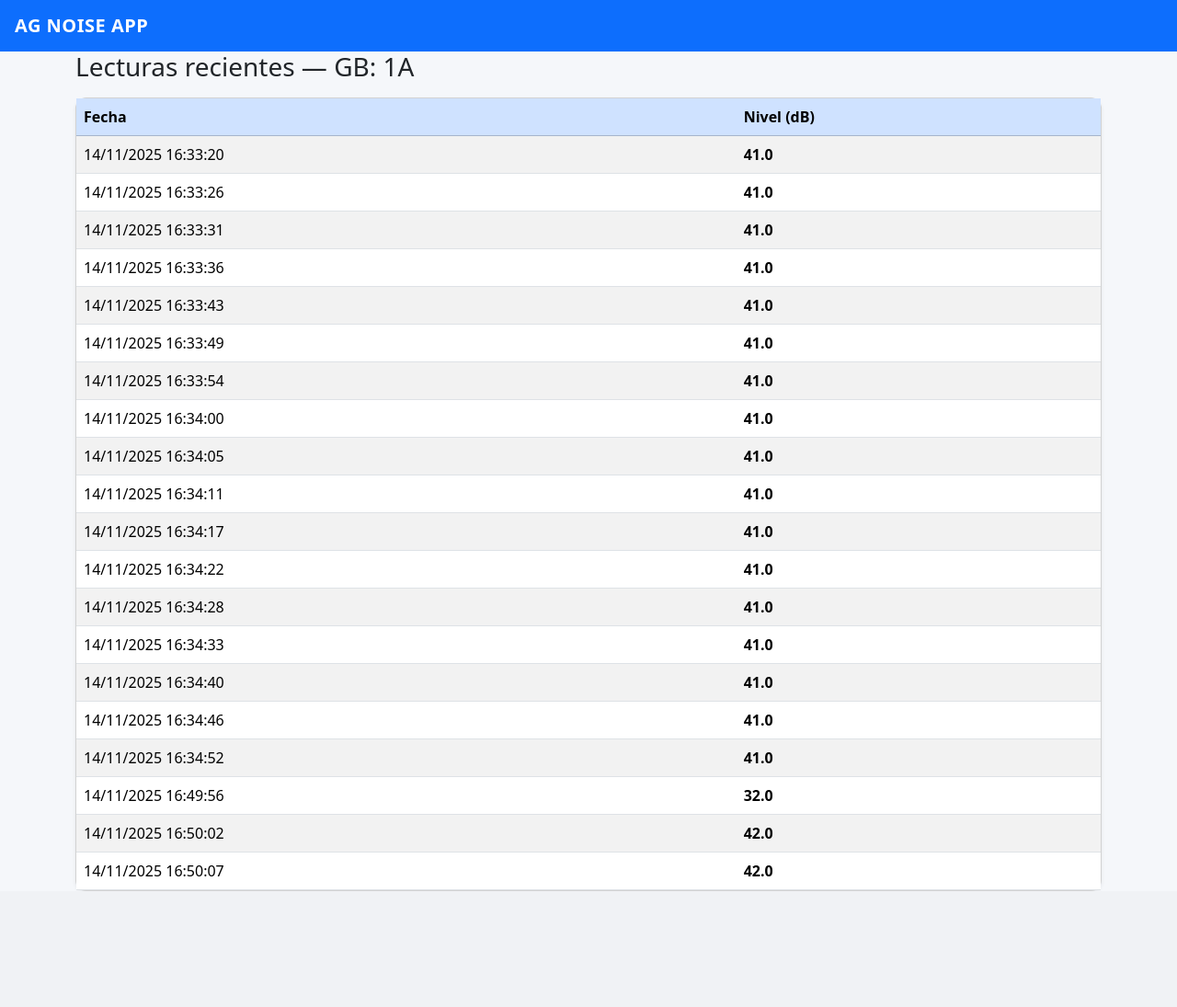
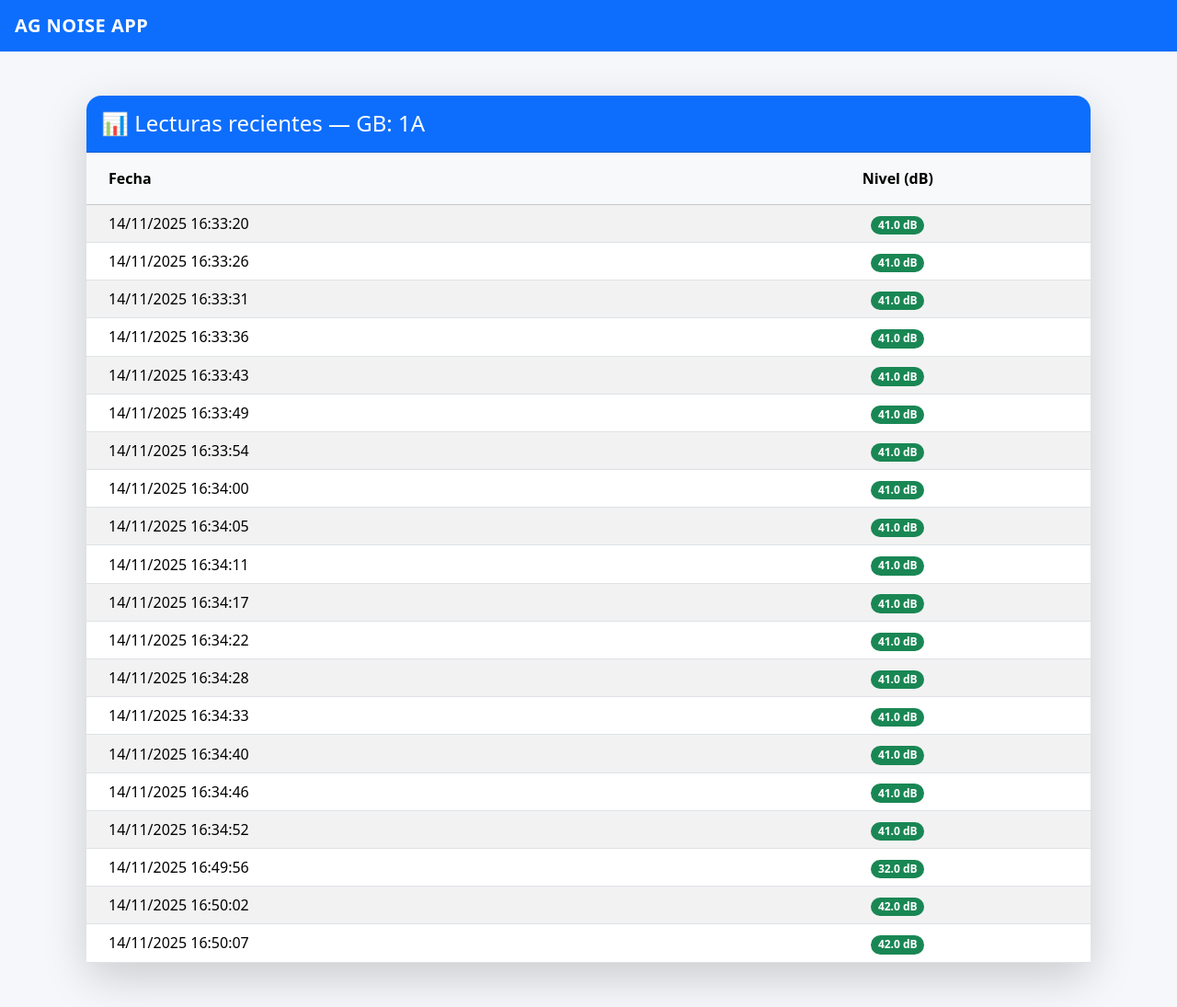
Before and after one commit to Manuchei/ruido_project, a Django app: template ruido_app/templates/index.html in a window 1280 px wide. Shown: the whole page at 92% size. Before the commit the page ends 969 px from the top, so only its background shows below. Run offline with Django 5.2, Linux system fonts and the light colour scheme; the template is opened without the code that fills it: values that come from a table or form of the project are taken from there, others are empty; data comes from the database, SQL or seed files in the repository; both versions use the stored data as it was after the commit.

Commit message:
Mejoras de diseño

```diff
--- a/ruido_app/templates/index.html
+++ b/ruido_app/templates/index.html
@@ -1,34 +1,57 @@
 {% extends "base.html" %}
-{% block title %}Lecturas{% endblock %}
 
 {% block content %}
-<h3 class="mb-3">
-    Lecturas recientes
-    {% if dispositivo %}
-        — {{ dispositivo.nombre }}
-    {% endif %}
-</h3>
 
-<div class="card shadow-sm">
-    <table class="table table-striped mb-0">
-        <thead class="table-primary">
+<div class="container mt-5 mb-5">
+    <div class="card shadow-lg rounded-4 border-0">
+
+        <div class="card-header bg-primary text-white py-3 rounded-top-4">
+            <h4 class="mb-0">
+                📊 Lecturas recientes — {{ dispositivo.nombre }}
+            </h4>
+        </div>
+
+        <div class="card-body p-0">
+
+            <table class="table table-hover table-striped align-middle mb-0">
+                <thead class="table-light">
                     <tr>
-                <th>Fecha</th>
-                <th>Nivel (dB)</th>
+                        <th class="px-4 py-3">Fecha</th>
+                        <th class="px-4 py-3 text-center">Nivel (dB)</th>
                     </tr>
                 </thead>
+
                 <tbody>
-            {% for l in lecturas %}
+                    {% for lectura in lecturas %}
                     <tr>
-                <td>{{ l.fecha_hora|date:"d/m/Y H:i:s" }}</td>
-                <td><strong>{{ l.nivel_db }}</strong></td>
-            </tr>
-            {% empty %}
-            <tr>
-                <td colspan="2" class="text-center text-muted">No hay lecturas.</td>
+                        <td class="px-4">{{ lectura.fecha_hora|date:"d/m/Y H:i:s" }}</td>
+<td class="text-center fw-bold">
+    {% if lectura.nivel_db < 60 %}
+        <span class="badge rounded-pill bg-success">
+            {{ lectura.nivel_db }} dB
+        </span>
+    {% elif lectura.nivel_db < 80 %}
+        <span class="badge rounded-pill bg-warning text-dark">
+            {{ lectura.nivel_db }} dB
+        </span>
+    {% elif lectura.nivel_db < 100 %}
+        <span class="badge rounded-pill text-white" style="background-color:#fd7e14;">
+            {{ lectura.nivel_db }} dB
+        </span>
+    {% else %}
+        <span class="badge rounded-pill bg-danger">
+            {{ lectura.nivel_db }} dB
+        </span>
+    {% endif %}
+</td>
                     </tr>
                     {% endfor %}
                 </tbody>
             </table>
+
         </div>
+
+    </div>
+</div>
+
 {% endblock %}
```
Also changed, not shown: db.sqlite3. Lines whose indentation alone changed are shown as unchanged.
